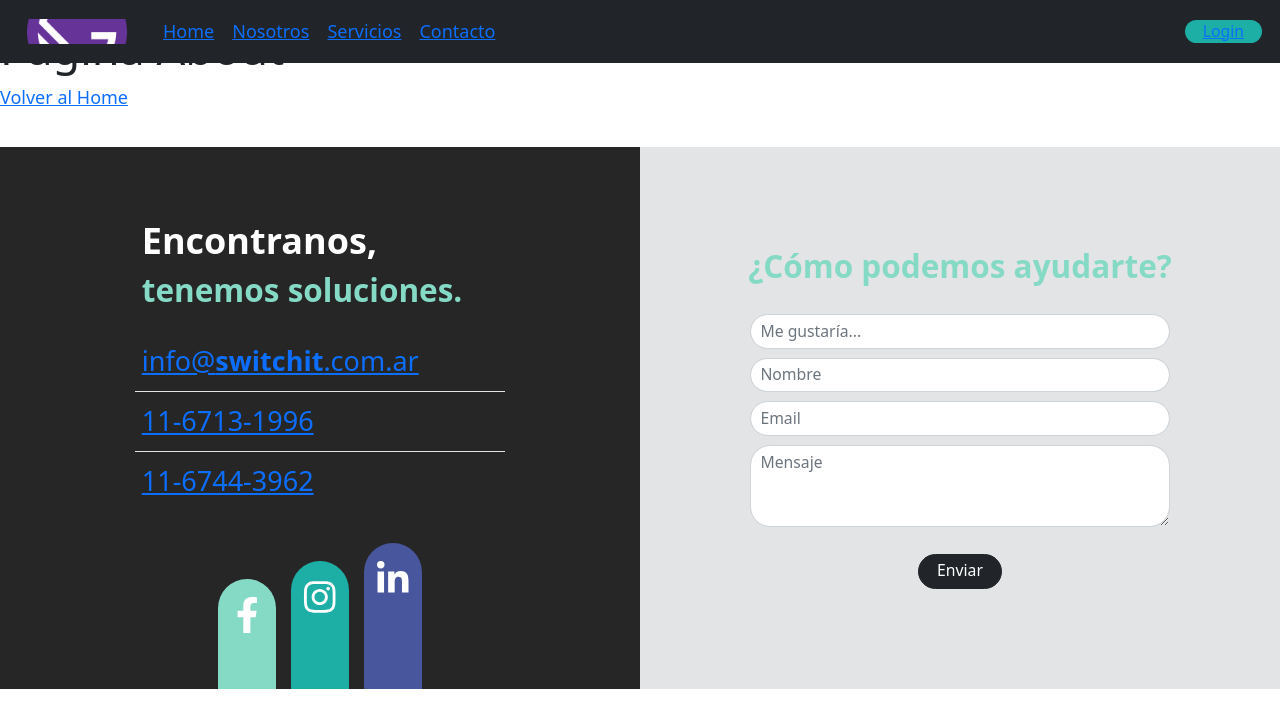
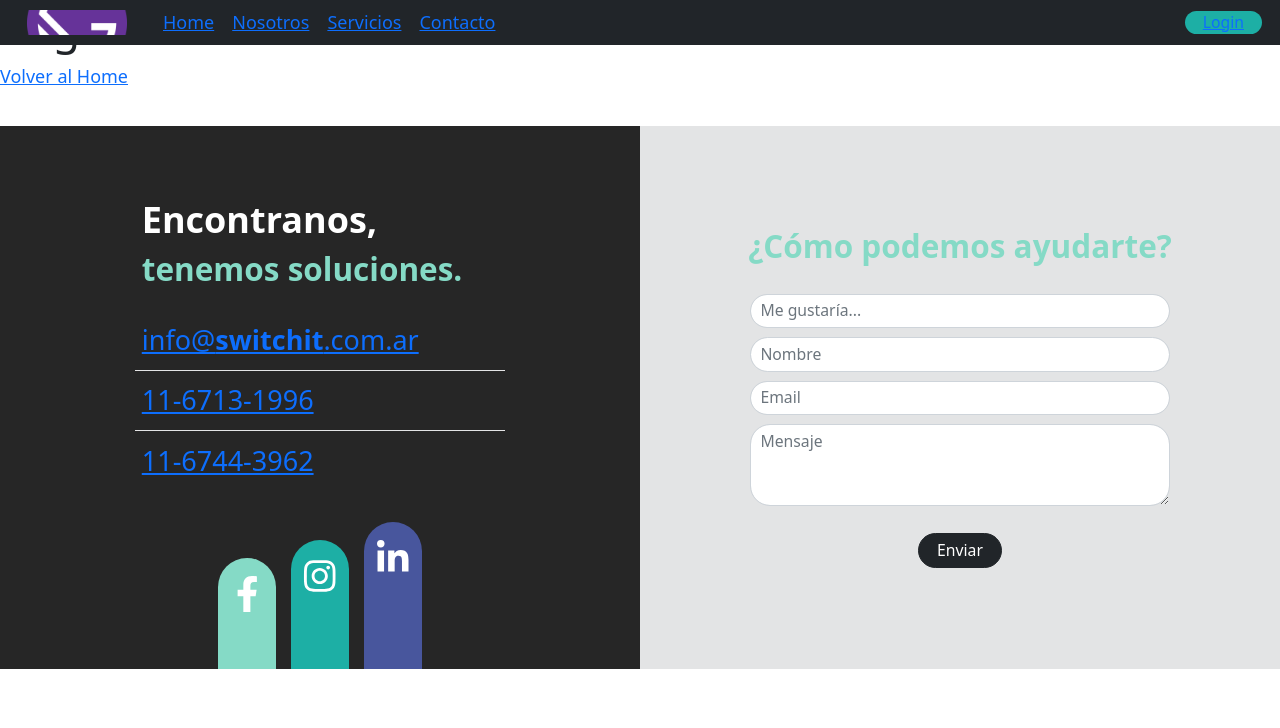
Before and after one commit to retojonatan/switchit-web, a Gatsby site: page /about in a window 1280 px wide. Built offline with nearby package versions, Linux system fonts and the light colour scheme; Gatsby itself is replaced by a stand-in of ours; a web font is replaced by a local one.

Commit message:
modificacion del header margin

```diff
--- a/src/components/header.js
+++ b/src/components/header.js
@@ -8,17 +8,15 @@ const Header = () => (
   <header
     style={{
       background: `var(--sw-dark)`,
-      marginBottom: `1.15rem`,
     }}
   >
-    <>
     <Navbar
       collapseOnSelect
       bg="dark"
       expand="sm"
       fixed="top"
       variant="dark"
-        className="p-3"
+      className="px-3 py-2 mb-2"
     >
       <Navbar.Brand
         as="div"
@@ -57,7 +55,6 @@ const Header = () => (
         </Button>
       </Navbar.Collapse>
     </Navbar>
-    </>
   </header>
 );
 
```
Lines whose indentation alone changed are shown as unchanged.
